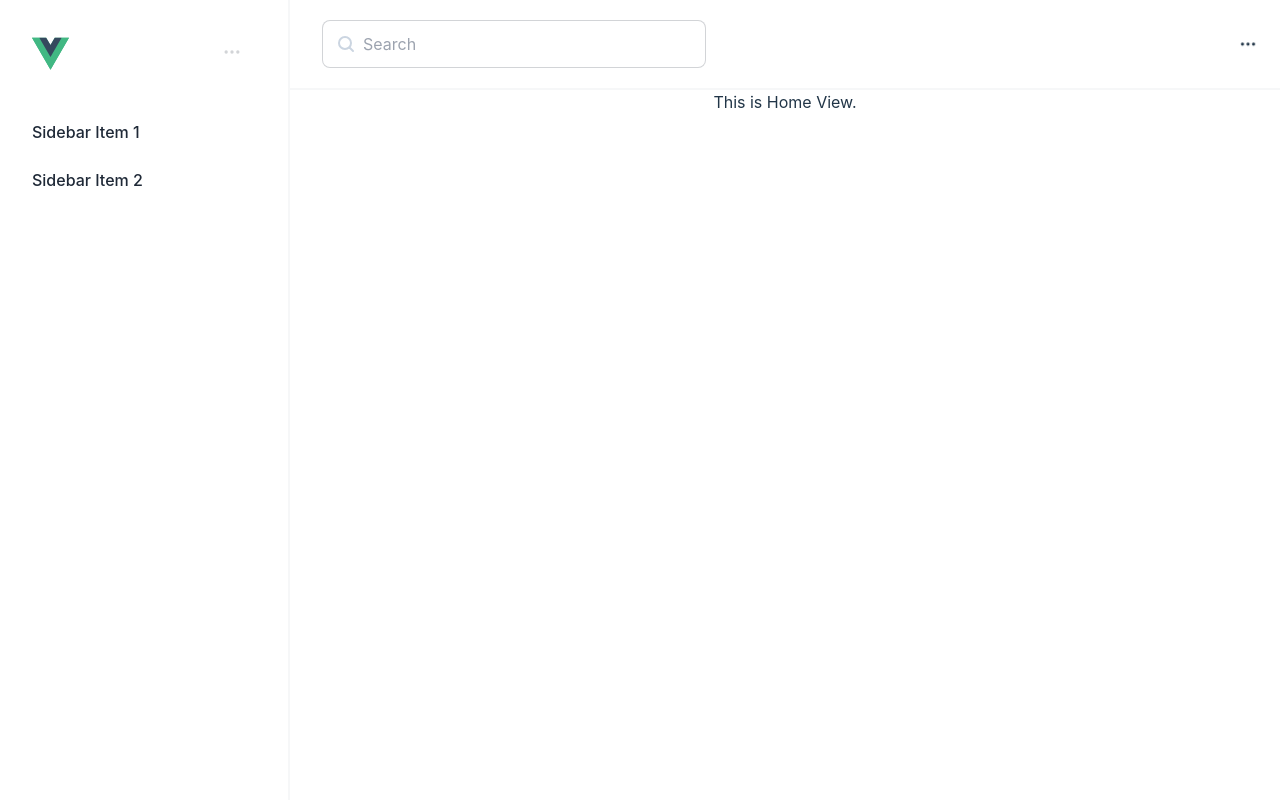
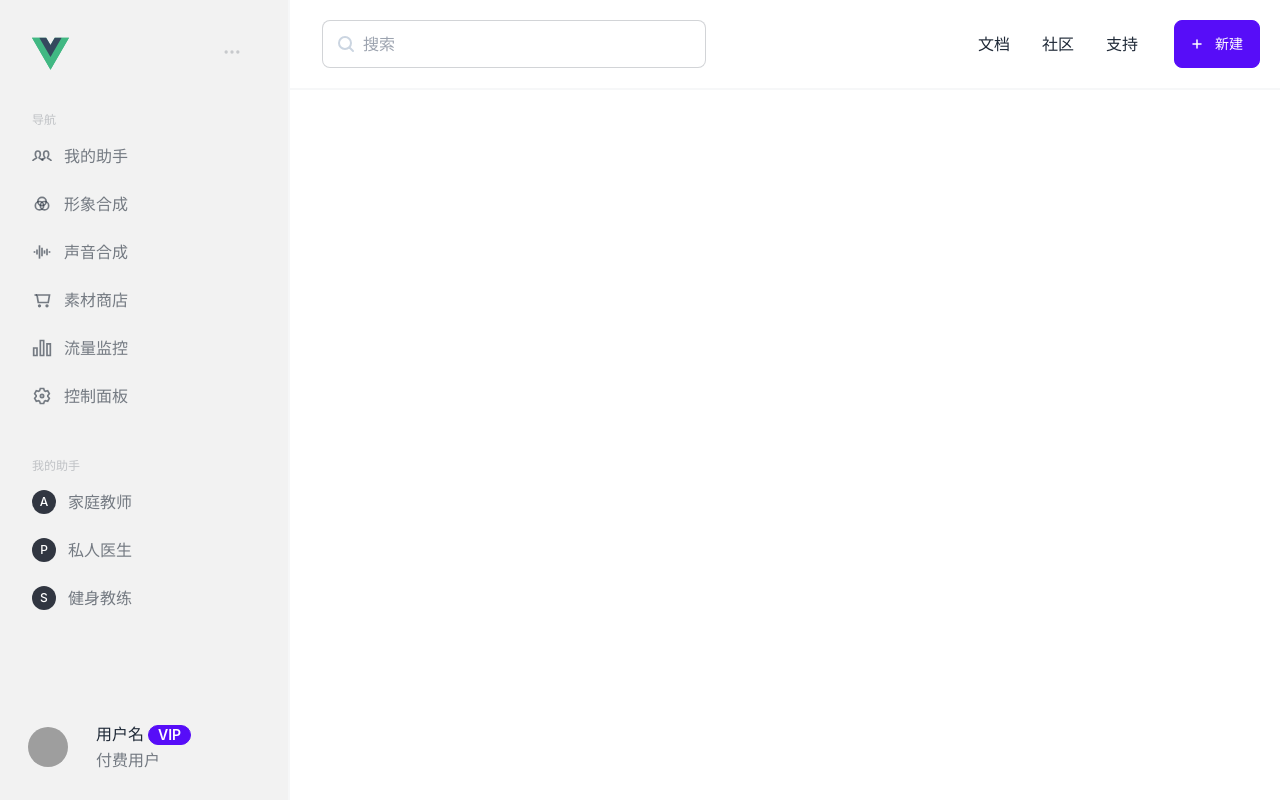
Before and after one commit to NekoMoYi/TalkPal, a Vue app: page / in a window 1280 px wide. Built offline with nearby package versions, Linux system fonts and the light colour scheme; grey boxes are pictures that could not be loaded.

Commit message:
侧边栏与顶栏

```diff
--- a/index.html
+++ b/index.html
@@ -8,7 +8,7 @@
   <title>TalkPal</title>
 </head>
 
-<body class="bg-secondary-content">
+<body>
   <div id="app"></div>
   <script type="module" src="/src/main.js"></script>
 </body>
--- a/src/layouts/MainLayout.vue
+++ b/src/layouts/MainLayout.vue
@@ -1,9 +1,9 @@
 <template>
     <div class="h-full">
-        <div class="drawer drawer-mobile">
+        <div class="drawer drawer-mobile bg-base-100">
             <input id="side-drawer" type="checkbox" class="drawer-toggle" />
             <div class="drawer-content flex-col items-center justify-center">
-                <div class="navbar border-b-gray-300 border-opacity-20 bg-base-100 border-b-2">
+                <div class="navbar border-b-gray-300 border-opacity-20 bg-base-100 border-b-2 text-base-content">
                     <div class="flex-none lg:hidden">
                         <label for="side-drawer" class="btn btn-square btn-ghost drawer-button">
                             <svg xmlns="http://www.w3.org/2000/svg" fill="none" viewBox="0 0 24 24"
@@ -14,9 +14,9 @@
                             </svg>
                         </label>
                     </div>
-                    <div class="flex-1 hidden lg:flex pl-6 py-3">
-                        <div class="relative rounded-md">
-                            <input type="text" placeholder="Search" class="pl-10 input input-bordered w-96 text-base-content" />
+                    <div class="flex-1 pl-6 py-3">
+                        <div class="relative rounded-md hidden lg:flex ">
+                            <input type="text" placeholder="搜索" class="pl-10 input input-bordered w-96 text-base-content" />
                             <div class="absolute inset-y-0 left-0 pl-3 flex items-center pointer-events-none">
                                 <svg width="24" height="24" fill="none" stroke="currentColor" stroke-width="2"
                                     stroke-linecap="round" stroke-linejoin="round"
@@ -26,24 +26,29 @@
                                 </svg>
                             </div>
                         </div>
+                    </div>
 
-                    </div>
-                    <div class="flex-none hidden lg:flex">
-                        <button class="btn btn-square btn-ghost">
-                            <svg xmlns="http://www.w3.org/2000/svg" fill="none" viewBox="0 0 24 24"
-                                class="inline-block w-5 h-5 stroke-current">
-                                <path stroke-linecap="round" stroke-linejoin="round" stroke-width="2"
-                                    d="M5 12h.01M12 12h.01M19 12h.01M6 12a1 1 0 11-2 0 1 1 0 012 0zm7 0a1 1 0 11-2 0 1 1 0 012 0zm7 0a1 1 0 11-2 0 1 1 0 012 0z">
-                                </path>
+                    <div class="flex-none">
+                        <ul class="menu menu-horizontal px-5 hidden lg:flex">
+                            <li><a>文档</a></li>
+                            <li><a>社区</a></li>
+                            <li><a>支持</a></li>
+                        </ul>
+                        <a class="btn btn-primary btn-sm lg:btn-md mr-3">
+                            <svg xmlns="http://www.w3.org/2000/svg" class="h-6 w-6 pr-3" fill="none" viewBox="0 0 24 24"
+                                stroke="currentColor">
+                                <path stroke-linecap="round" stroke-linejoin="round" stroke-width="3"
+                                    d="M20 12L4 12M12 4L12 20" />
                             </svg>
-                        </button>
+                            新建
+                        </a>
                     </div>
                 </div>
                 <router-view />
             </div>
-            <div class="drawer-side border-r-gray-300 border-opacity-20 border-r-2">
+            <div class="drawer-side border-r-gray-300 border-opacity-20 border-r-2 ">
                 <label for="side-drawer" class="drawer-overlay"></label>
-                <ul class="menu p-4 w-72 bg-base-100 text-base-content">
+                <ul class="flex flex-col menu p-4 w-72 text-base-content font-medium text-opacity-60 bg-base-200">
                     <li class="pb-5 disabled">
                         <div class="flex flex-row">
                             <div class="flex-1 self-center">
@@ -61,11 +66,140 @@
                             </div>
                         </div>
                     </li>
-                    <!-- sidebar image-->
-                    <li><a>Sidebar Item 1</a></li>
-                    <li><a>Sidebar Item 2</a></li>
+                    <li class="menu-title"><span>导航</span></li>
+                    <li>
+                        <a>
+                            <svg xmlns="http://www.w3.org/2000/svg" class="h-5 w-5" fill="none" viewBox="0 0 24 24"
+                                stroke="currentColor" stroke-width="2">
+                                <path
+                                    d="M1 18C1 15.75 4 15.75 5.5 14.25 6.25 13.5 4 13.5 4 9.75 4 7.25025 4.99975 6 7 6 9.00025 6 10 7.25025 10 9.75 10 13.5 7.75 13.5 8.5 14.25 10 15.75 13 15.75 13 18M12.7918114 15.7266684C13.2840551 15.548266 13.6874862 15.3832994 14.0021045 15.2317685 14.552776 14.9665463 15.0840574 14.6659426 15.5 14.25 16.25 13.5 14 13.5 14 9.75 14 7.25025 14.99975 6 17 6 19.00025 6 20 7.25025 20 9.75 20 13.5 17.75 13.5 18.5 14.25 20 15.75 23 15.75 23 18" />
+                                <path stroke-linecap="round"
+                                    d="M12,16 C12.3662741,15.8763472 12.6302112,15.7852366 12.7918114,15.7266684" />
+                            </svg>
+                            我的助手
+                        </a>
+                    </li>
+                    <li>
+                        <a>
+                            <svg xmlns="http://www.w3.org/2000/svg" class="h-5 w-5" fill="none" viewBox="0 0 24 24"
+                                stroke="currentColor" stroke-width="2">
+                                <circle cx="12" cy="9" r="5" />
+                                <circle cx="9" cy="14" r="5" />
+                                <circle cx="15" cy="14" r="5" />
+                            </svg>
+                            形象合成
+                        </a>
+                    </li>
+                    <li>
+                        <a>
+                            <svg xmlns="http://www.w3.org/2000/svg" class="h-5 w-5" fill="none" viewBox="0 0 24 24"
+                                stroke="currentColor" stroke-width="2">
+                                <path d="M12 7L12 17" />
+                                <path d="M15 10L15 14" />
+                                <path d="M18 8L18 16" />
+                                <path d="M21 13L21 11" />
+                                <path d="M9 4L9 20" />
+                                <path d="M6 9L6 15" />
+                                <path d="M3 13L3 11" />
+                            </svg>
+                            声音合成
+                        </a>
+                    </li>
+                    <li>
+                        <a>
+                            <svg xmlns="http://www.w3.org/2000/svg" class="h-5 w-5" fill="none" viewBox="0 0 24 24"
+                                stroke="currentColor" stroke-width="2">
+                                <path d="M6 6h15l-1.5 9h-12z" />
+                                <circle cx="9" cy="19" r="1" />
+                                <circle cx="18" cy="19" r="1" />
+                                <path d="M6 6H3" />
+                            </svg>
+                            素材商店
+                        </a>
+                    </li>
+                    <li>
+                        <a>
+                            <svg xmlns="http://www.w3.org/2000/svg" class="h-5 w-5" fill="none" viewBox="0 0 24 24"
+                                stroke="currentColor" stroke-width="2">
+                                <polygon points="2 12 2 21 6 21 6 12" />
+                                <polygon points="18 7 18 21 22 21 22 7" />
+                                <polygon points="10 3 10 21 14 21 14 3" />
+                            </svg>
+                            流量监控
+                        </a>
+                    </li>
+                    <li>
+                        <a>
+                            <svg xmlns="http://www.w3.org/2000/svg" class="h-5 w-5" fill="none" viewBox="0 0 24 24"
+                                stroke="currentColor" stroke-width="2">
+                                <path
+                                    d="M5.03506429,12.7050339 C5.01187484,12.4731696 5,12.2379716 5,12 C5,11.7620284 5.01187484,11.5268304 5.03506429,11.2949661 L3.20577137,9.23205081 L5.20577137,5.76794919 L7.9069713,6.32070904 C8.28729123,6.0461342 8.69629298,5.80882212 9.12862533,5.61412402 L10,3 L14,3 L14.8713747,5.61412402 C15.303707,5.80882212 15.7127088,6.0461342 16.0930287,6.32070904 L18.7942286,5.76794919 L20.7942286,9.23205081 L18.9649357,11.2949661 C18.9881252,11.5268304 19,11.7620284 19,12 C19,12.2379716 18.9881252,12.4731696 18.9649357,12.7050339 L20.7942286,14.7679492 L18.7942286,18.2320508 L16.0930287,17.679291 C15.7127088,17.9538658 15.303707,18.1911779 14.8713747,18.385876 L14,21 L10,21 L9.12862533,18.385876 C8.69629298,18.1911779 8.28729123,17.9538658 7.9069713,17.679291 L5.20577137,18.2320508 L3.20577137,14.7679492 L5.03506429,12.7050339 Z" />
+                                <circle cx="12" cy="12" r="2" />
+                            </svg>
+                            控制面板
+                        </a>
+                    </li>
+                    <li class="opacity-0"></li>
+                    <li class="opacity-0"></li>
+                    <li class="menu-title"><span>我的助手</span></li>
+                    <li v-for="assistant in myAssistants">
+                        <a>
+                            <div class="avatar placeholder">
+                                <div class="bg-neutral-focus text-neutral-content rounded-full w-6">
+                                    <span class="text-xs">{{ assistant.name.charAt(0) }}</span>
+                                </div>
+                            </div>
+                            {{ assistant.description }}
+                        </a>
+                    </li>
+                    <div class="flex-grow"></div>
+                    <div class="flex items-center px-3 py-3">
+                        <div class="avatar">
+                            <div class="w-10 h-10 rounded-full">
+                                <img :src="user.avatar" />
+                            </div>
+                        </div>
+                        <div class="flex-auto ml-7">
+                            <div class="font-semibold text-base-content">
+                                {{ user.name }}
+                                <div class="badge badge-primary" v-if="user.vip">VIP</div>
+                            </div>
+                            <div class="mt-0.5 text-opacity-50">{{ user.description }}</div>
+                        </div>
+                    </div>
                 </ul>
             </div>
         </div>
     </div>
 </template>
+
+<script>
+export default {
+    data() {
+        return {
+            user: {
+                name: "用户名",
+                description: "付费用户",
+                avatar: "https://picsum.photos/id/1005/200/200",
+                vip: true
+            },
+            myAssistants: [
+                {
+                    name: "Aiso",
+                    description: "家庭教师"
+                },
+                {
+                    name: "Peter",
+                    description: "私人医生"
+                },
+                {
+                    name: "Sam",
+                    description: "健身教练"
+                }
+            ]
+        }
+    },
+    methods: {
+    }
+}
+</script>
--- a/src/style.css
+++ b/src/style.css
@@ -17,7 +17,7 @@
   -moz-osx-font-smoothing: grayscale;
   -webkit-text-size-adjust: 100%;
 }
-
+/*
 a {
   font-weight: 500;
   color: #646cff;
@@ -34,13 +34,13 @@ a {
 }
 a:hover {
   color: #535bf2;
-}
+} */
 
-body {
+/* body {
   margin: 0;
   padding: 0;
-  /* display: flex;
-  place-items: center; */
+  display: flex;
+  place-items: center;
   min-width: 320px;
   min-height: 100vh;
 }
@@ -74,7 +74,7 @@ button:focus-visible {
 }
 
 #app {
-  /* max-width: 1280px; */
+  max-width: 1280px;
   margin: 0 auto;
   padding: 0;
   text-align: center;
@@ -91,4 +91,4 @@ button:focus-visible {
   button {
     background-color: #f9f9f9;
   }
-}
+} */
```
